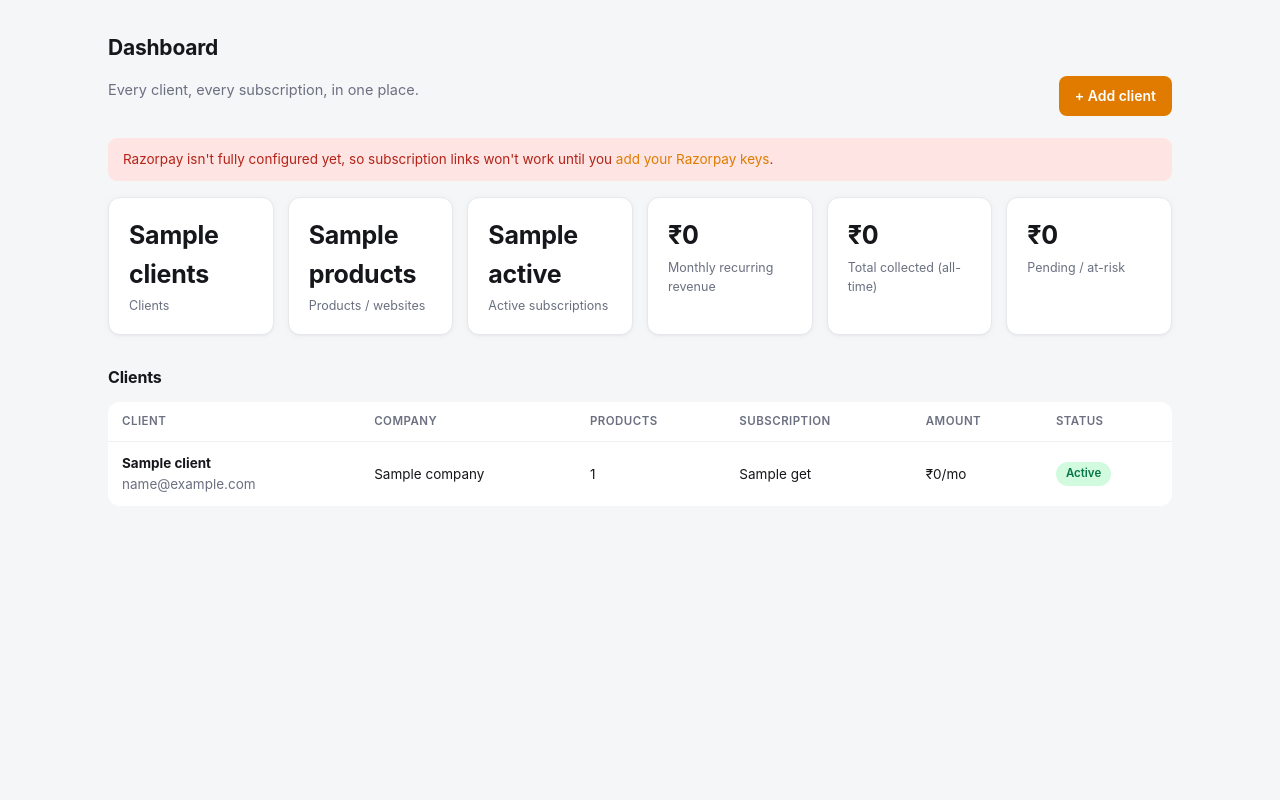
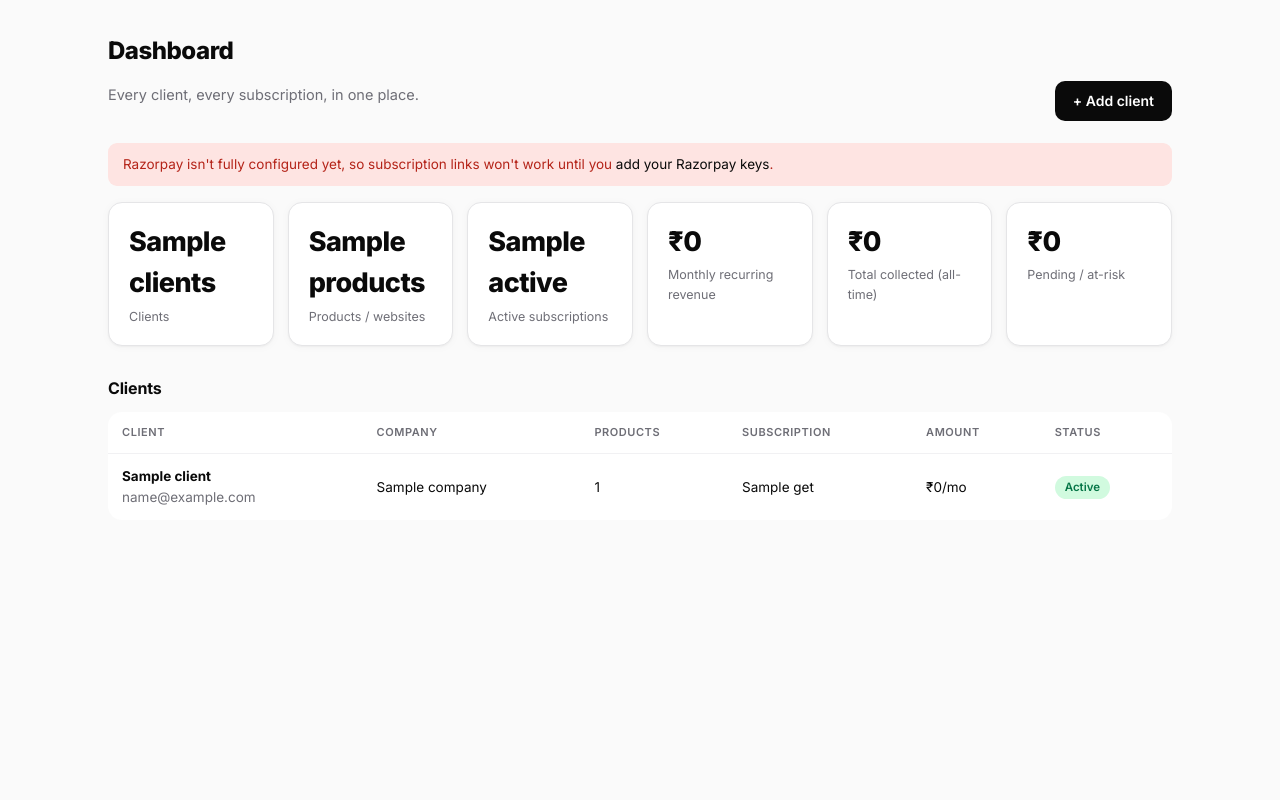
Before and after one commit to adarsh21ch/personalCRM, a FastAPI app: template app/templates/dashboard.html in a window 1280 px wide. Run offline with FastAPI, Linux system fonts and the light colour scheme; the template is opened without the code that fills it: most values are stand-ins (such as "Sample title", 1, 10 or a date in 2020).

Commit message:
Rework admin theme to a monochrome premium look, drop saffron accent
The admin dashboard now uses black/white/grey throughout instead of the
saffron accent - buttons, links, the active sidebar item and the nav
progress bar all moved to near-black, closer to how Resend/Linear-style
B2B dashboards read as premium (restraint over decoration). Functional
color is untouched: payment-status badges (active/pending/declined) still
use green/amber/red since that's information, not branding.

- New CSS custom properties: monochrome --accent/--accent-hover/--accent-soft,
  a --radius-sm for iOS/Apple-style rounded inputs and buttons, and a
  --shadow-lift for a subtle glossy hover lift on buttons and stat cards.
- Sidebar's active nav item is now a solid black pill with white text
  (matching macOS System Settings / Linear's sidebar pattern) instead of a
  tinted saffron background.
- Loaded Inter (Google Fonts, preconnected) as the primary typeface instead
  of the plain system font stack, with heavier/tighter headings for a more
  "impact" page-title read.
- brand-mark, nprog bar, and every remaining #ff9933/#e07b00 reference in
  the admin CSS removed.

Scoped to the logged-in admin app only (base.html + style.css) - the public
marketing homepage and the client-facing checkout/subscribe pages keep the
saffron highlight from the earlier "black & white with a saffron accent"
brief, since that wasn't part of this request.

Co-Authored-By: Claude Sonnet 5 <noreply@anthropic.com>
Claude-Session: https://claude.ai/code/session_01UVepH9K5P2EyJSQvoLAaPz

```diff
--- a/app/static/style.css
+++ b/app/static/style.css
@@ -1,27 +1,29 @@
 :root {
-  --ink: #16171b; --sub: #6b7080; --line: #e7e8ec; --line-soft: #eef0f3;
-  --bg: #f5f6f8; --card: #ffffff;
-  /* Saffron, matching the public site. On a light admin surface the button
-     text has to go dark - white on saffron fails contrast badly. */
-  --accent: #e07b00; --accent-hover: #c96d00; --accent-soft: #fff3e3; --accent-ink: #ffffff;
-  --accent-bright: #ff9933;
+  /* Monochrome by design - no brand color. Black carries every accent, hover
+     and active state; the only color left in the system is functional
+     (payment status badges), never decorative. */
+  --ink: #0a0a0a; --sub: #6e6e76; --line: #e5e5e7; --line-soft: #f1f1f3;
+  --bg: #fafafa; --card: #ffffff;
+  --accent: #0a0a0a; --accent-hover: #2b2b2f; --accent-soft: #f0f0f1; --accent-ink: #ffffff;
   --ok: #067647; --ok-bg: #d1fadf;
   --pending: #b54708; --pending-bg: #fef0c7;
   --bad: #b42318; --bad-bg: #fee4e2;
   --dead: #667085; --dead-bg: #eceef1;
   --sidebar-w: 232px;
-  --shadow-sm: 0 1px 2px rgba(16,17,23,.04);
-  --shadow-card: 0 1px 2px rgba(16,17,23,.04), 0 1px 8px rgba(16,17,23,.03);
-  --shadow-pop: 0 8px 24px rgba(16,17,23,.10), 0 2px 6px rgba(16,17,23,.06);
-  --radius: 12px;
+  --shadow-sm: 0 1px 2px rgba(10,10,10,.04);
+  --shadow-card: 0 1px 2px rgba(10,10,10,.04), 0 1px 10px rgba(10,10,10,.03);
+  --shadow-pop: 0 8px 28px rgba(10,10,10,.12), 0 2px 6px rgba(10,10,10,.06);
+  --shadow-lift: 0 1px 2px rgba(10,10,10,.08), 0 6px 16px rgba(10,10,10,.10);
+  --radius: 14px;
+  --radius-sm: 10px;
 }
 * { box-sizing: border-box; }
 body {
   margin: 0; background: var(--bg); color: var(--ink);
-  font: 14.5px/1.55 -apple-system, BlinkMacSystemFont, "Segoe UI", Inter, Roboto, sans-serif;
-  -webkit-font-smoothing: antialiased;
+  font: 14.5px/1.55 "Inter", -apple-system, BlinkMacSystemFont, "Segoe UI", Roboto, sans-serif;
+  -webkit-font-smoothing: antialiased; font-feature-settings: "cv11", "ss01";
 }
-a { color: var(--accent); text-decoration: none; }
+a { color: var(--ink); text-decoration: none; }
 a:hover { text-decoration: underline; }
 
 /* ---------------------------------------------------------------- shell */
@@ -37,21 +39,22 @@ a:hover { text-decoration: underline; }
 .brand { display: flex; align-items: center; gap: 10px; color: var(--ink); min-width: 0; }
 .brand:hover { text-decoration: none; }
 .brand-mark {
-  flex: 0 0 30px; width: 30px; height: 30px; border-radius: 9px; background: var(--accent);
+  flex: 0 0 30px; width: 30px; height: 30px; border-radius: 10px; background: var(--ink);
   color: #fff; font-weight: 700; font-size: 14px; display: flex; align-items: center; justify-content: center;
 }
 .brand-name {
-  font-weight: 700; font-size: 15px; white-space: nowrap; overflow: hidden; text-overflow: ellipsis;
+  font-weight: 700; font-size: 15px; letter-spacing: -.01em;
+  white-space: nowrap; overflow: hidden; text-overflow: ellipsis;
 }
 .nav-close, .nav-open { display: none; cursor: pointer; color: var(--sub); }
 
 .sidebar nav { display: flex; flex-direction: column; gap: 2px; padding: 6px 12px; flex: 1; }
 .sidebar nav a {
-  display: flex; align-items: center; gap: 11px; padding: 9px 12px; border-radius: 8px;
-  color: var(--sub); font-weight: 500; font-size: 14px;
+  display: flex; align-items: center; gap: 11px; padding: 9px 12px; border-radius: var(--radius-sm);
+  color: var(--sub); font-weight: 500; font-size: 14px; transition: background .12s ease, color .12s ease;
 }
 .sidebar nav a:hover { background: var(--line-soft); color: var(--ink); text-decoration: none; }
-.sidebar nav a.active { background: var(--accent-soft); color: var(--accent); font-weight: 600; }
+.sidebar nav a.active { background: var(--ink); color: #fff; font-weight: 600; }
 .nav-icon { display: flex; flex: 0 0 18px; color: currentColor; opacity: .85; }
 
 .sidebar-bottom { padding: 14px 16px 18px; border-top: 1px solid var(--line-soft); }
@@ -82,24 +85,28 @@ a:hover { text-decoration: underline; }
 /* ---------------------------------------------------------------- content */
 .wrap { max-width: 1120px; margin: 0 auto; padding: 32px 28px 80px; }
 
-h1 { font-size: 21px; margin: 0 0 4px; font-weight: 700; letter-spacing: -.01em; }
+h1 { font-size: 24px; margin: 0 0 4px; font-weight: 800; letter-spacing: -.02em; }
 h2 { font-size: 16px; margin: 30px 0 12px; font-weight: 700; letter-spacing: -.01em; }
 .muted { color: var(--sub); }
 .page-head { display: flex; justify-content: space-between; align-items: flex-end; margin-bottom: 22px; gap: 16px; flex-wrap: wrap; }
 
 .stat-grid { display: grid; grid-template-columns: repeat(auto-fit, minmax(160px, 1fr)); gap: 14px; margin-bottom: 30px; }
-.stat-card { background: var(--card); border: 1px solid var(--line); border-radius: var(--radius); padding: 18px 20px; box-shadow: var(--shadow-card); }
-.stat-card .n { font-size: 25px; font-weight: 700; letter-spacing: -.01em; }
+.stat-card {
+  background: var(--card); border: 1px solid var(--line); border-radius: var(--radius);
+  padding: 18px 20px; box-shadow: var(--shadow-card); transition: box-shadow .15s ease, transform .15s ease;
+}
+.stat-card:hover { box-shadow: var(--shadow-lift); transform: translateY(-1px); }
+.stat-card .n { font-size: 27px; font-weight: 800; letter-spacing: -.02em; }
 .stat-card .l { color: var(--sub); font-size: 12.5px; margin-top: 3px; }
 
 .card { background: var(--card); border: 1px solid var(--line); border-radius: var(--radius); padding: 22px; margin-bottom: 18px; box-shadow: var(--shadow-card); }
 
 table { width: 100%; border-collapse: collapse; background: var(--card); border-radius: var(--radius); overflow: hidden; }
 table.plain { border: 1px solid var(--line); }
-th, td { text-align: left; padding: 11px 14px; border-bottom: 1px solid var(--line-soft); font-size: 13.5px; }
-th { color: var(--sub); font-weight: 600; font-size: 11.5px; text-transform: uppercase; letter-spacing: .04em; }
+th, td { text-align: left; padding: 12px 14px; border-bottom: 1px solid var(--line-soft); font-size: 13.5px; }
+th { color: var(--sub); font-weight: 600; font-size: 11px; text-transform: uppercase; letter-spacing: .05em; }
 tr:last-child td { border-bottom: none; }
-tr:hover td { background: #fafafc; }
+tr:hover td { background: var(--bg); }
 
 .badge { display: inline-block; padding: 3px 10px; border-radius: 999px; font-size: 11.5px; font-weight: 600; }
 .badge.active { background: var(--ok-bg); color: var(--ok); }
@@ -111,20 +118,26 @@ label { display: block; font-size: 13px; font-weight: 600; margin: 14px 0 5px; }
 label:first-child { margin-top: 0; }
 input[type=text], input[type=email], input[type=tel], input[type=number], input[type=password],
 select, textarea {
-  width: 100%; padding: 9px 11px; border: 1px solid var(--line); border-radius: 8px;
+  width: 100%; padding: 10px 12px; border: 1px solid var(--line); border-radius: var(--radius-sm);
   font-size: 14px; font-family: inherit; background: var(--card); color: var(--ink);
-  transition: border-color .12s ease;
+  transition: border-color .12s ease, box-shadow .12s ease;
 }
-input:focus, select:focus, textarea:focus { outline: none; border-color: var(--accent); }
+input:focus, select:focus, textarea:focus {
+  outline: none; border-color: var(--ink); box-shadow: 0 0 0 3px rgba(10,10,10,.07);
+}
 textarea { min-height: 70px; resize: vertical; }
 .hint { font-size: 12px; color: var(--sub); margin-top: 4px; }
 
 button, .btn {
   display: inline-block; background: var(--accent); color: var(--accent-ink); border: none;
-  border-radius: 8px; padding: 9px 16px; font-size: 14px; font-weight: 600; cursor: pointer;
-  text-decoration: none; transition: background .12s ease;
+  border-radius: var(--radius-sm); padding: 9px 18px; font-size: 14px; font-weight: 600; cursor: pointer;
+  text-decoration: none; transition: background .12s ease, box-shadow .12s ease, transform .12s ease;
 }
-button:hover, .btn:hover { background: var(--accent-hover); text-decoration: none; }
+button:hover, .btn:hover {
+  background: var(--accent-hover); text-decoration: none;
+  box-shadow: var(--shadow-lift); transform: translateY(-1px);
+}
+button:active, .btn:active { transform: translateY(0); box-shadow: var(--shadow-sm); }
 .btn.secondary { background: var(--card); color: var(--ink); border: 1px solid var(--line); }
 .btn.secondary:hover { background: var(--line-soft); }
 .btn.danger { background: var(--bad); }
@@ -150,7 +163,7 @@ button:hover, .btn:hover { background: var(--accent-hover); text-decoration: non
 .source-tag.database { background: var(--ok-bg); color: var(--ok); }
 
 .link-box { display: flex; gap: 8px; align-items: center; background: var(--bg); border: 1px solid var(--line);
-  border-radius: 8px; padding: 10px 12px; font-size: 13px; word-break: break-all; margin-top: 10px; }
+  border-radius: var(--radius-sm); padding: 10px 12px; font-size: 13px; word-break: break-all; margin-top: 10px; }
 
 .center-page { max-width: 480px; margin: 14vh auto; text-align: center; }
 
@@ -158,8 +171,8 @@ button:hover, .btn:hover { background: var(--accent-hover); text-decoration: non
    top so it reads as browser chrome rather than page content. */
 #nprog {
   position: fixed; top: 0; left: 0; height: 2.5px; width: 0; opacity: 0; z-index: 100;
-  background: linear-gradient(90deg, var(--accent-bright), var(--accent));
-  box-shadow: 0 0 8px rgba(255,153,51,.5); pointer-events: none;
+  background: linear-gradient(90deg, #000, #555);
+  box-shadow: 0 0 8px rgba(10,10,10,.35); pointer-events: none;
 }
 
 details > summary { list-style: revert; }
--- a/app/templates/base.html
+++ b/app/templates/base.html
@@ -4,6 +4,9 @@
 <meta charset="utf-8">
 <meta name="viewport" content="width=device-width, initial-scale=1">
 <title>{% block title %}Personal CRM{% endblock %} — {{ business }}</title>
+<link rel="preconnect" href="https://fonts.googleapis.com">
+<link rel="preconnect" href="https://fonts.gstatic.com" crossorigin>
+<link rel="stylesheet" href="https://fonts.googleapis.com/css2?family=Inter:wght@400;500;600;700;800&display=swap">
 <link rel="stylesheet" href="/static/style.css">
 <script src="/static/htmx.min.js"></script>
 </head>
```
